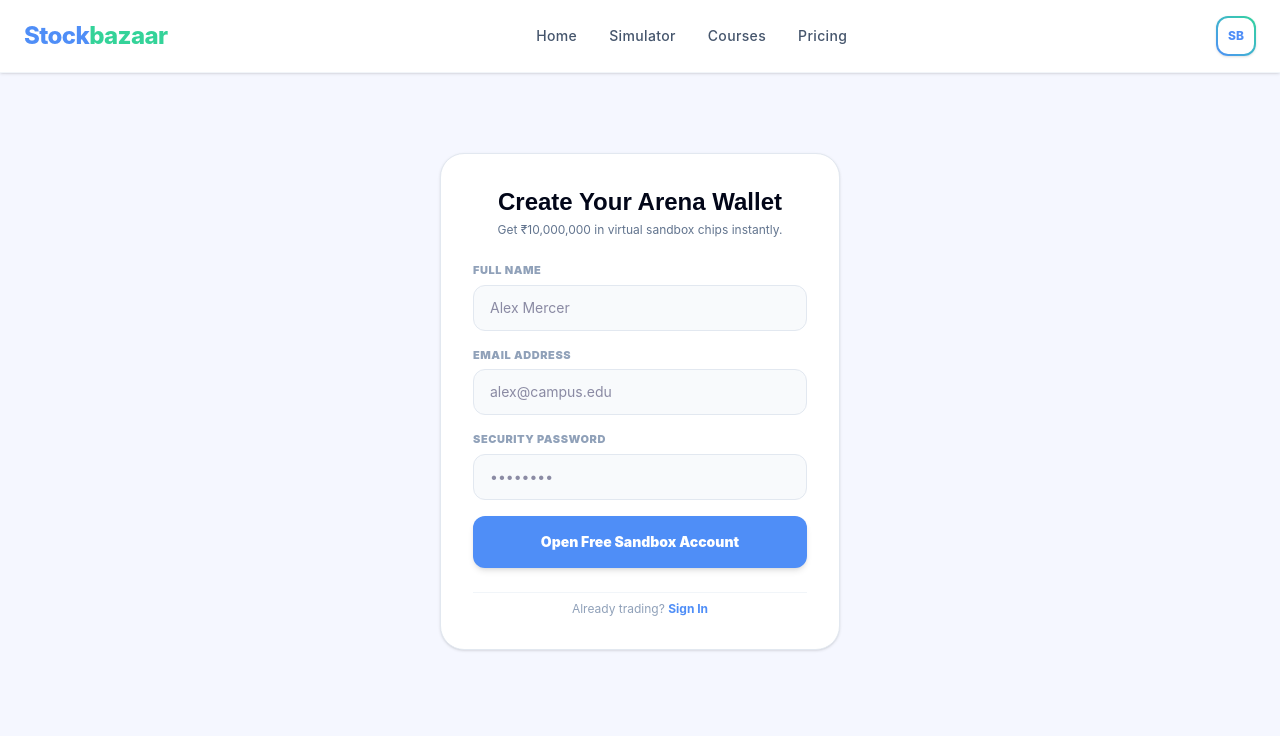
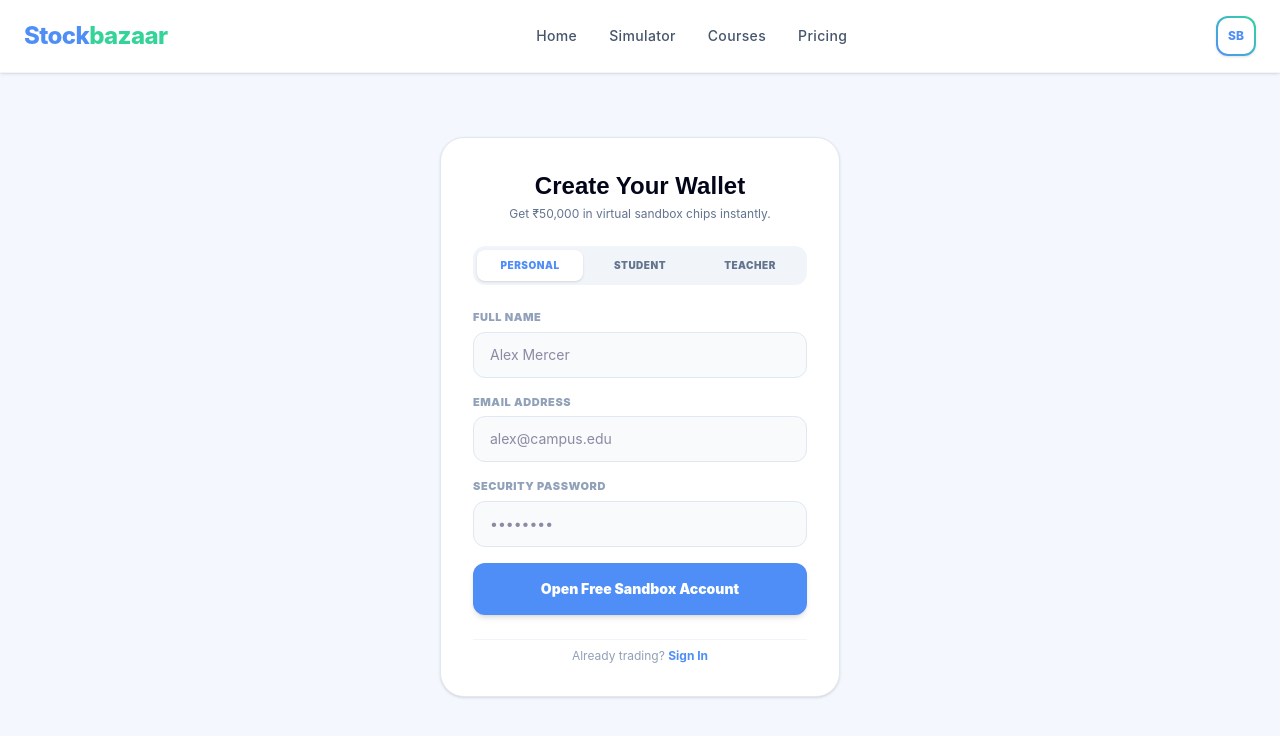
Before and after one commit to Chipkar879/stockbazaar, a Next.js app: page /signup in a window 1280 px wide. Shown: the top 736 px of the page. Built offline with nearby package versions, Linux system fonts and the light colour scheme.

Commit message:
feat: implement customized 3 track authentication routing with a 50k sandbox baseline

```diff
--- a/app/api/auth/signup/route.js
+++ b/app/api/auth/signup/route.js
@@ -1,26 +1,45 @@
 import { NextResponse } from 'next/server';
+import { supabase } from '@/lib/supabase';
 
 export async function POST(request) {
   try {
-    const { name, email, password } = await request.json();
+    const { name, email, password, role, schoolCode } = await request.json();
 
-    // 1. Simple validation checks
-    if (!name || !email || !password) {
-      return NextResponse.json({ error: 'All fields are strictly required.' }, { status: 400 });
+    if (!name || !email || !password || !role) {
+      return NextResponse.json({ error: 'All primary fields are required.' }, { status: 400 });
     }
 
-    // 2. Placeholder space for Database Handshake (MongoDB, Supabase, Prisma, etc.)
-    // For now, we simulate a perfect sandbox creation step:
-    console.log(`Setting up arena profile for: ${email}`);
+    // 1. Create a secure login account inside Supabase Auth
+    const { data: authData, error: authError } = await supabase.auth.signUp({
+      email,
+      password,
+    });
 
-    // Return success to client frontend
-    return NextResponse.json({
-      success: true,
-      message: 'User registered in cluster successfully.',
-      startingBalance: 10000000
-    }, { status: 201 });
+    if (authError) {
+      return NextResponse.json({ error: authError.message }, { status: 400 });
+    }
+
+    // 2. Insert custom parameters directly into your database profiles spreadsheet
+    const { error: profileError } = await supabase
+      .from('profiles')
+      .insert([
+        {
+          id: authData.user.id,
+          name,
+          email,
+          role: role, // 'personal', 'student', or 'teacher'
+          school_id: role !== 'personal' ? (schoolCode || null) : null,
+          wallet_balance: 50000 // Standardized to your target ₹50,000 trading allocation
+        }
+      ]);
+
+    if (profileError) {
+      return NextResponse.json({ error: profileError.message }, { status: 400 });
+    }
+
+    return NextResponse.json({ success: true }, { status: 201 });
 
   } catch (error) {
-    return NextResponse.json({ error: 'Internal system registry error.' }, { status: 500 });
+    return NextResponse.json({ error: 'Internal system registry failure.' }, { status: 500 });
   }
 }
--- a/app/signup/page.js
+++ b/app/signup/page.js
@@ -4,7 +4,8 @@ import Link from 'next/link';
 import Navbar from '@/components/Navbar';
 
 export default function Signup() {
-  const [formData, setFormData] = useState({ name: '', email: '', password: '' });
+  const [accountType, setAccountType] = useState('personal'); // Tracks 'personal', 'student', or 'teacher'
+  const [formData, setFormData] = useState({ name: '', email: '', password: '', schoolCode: '' });
   const [status, setStatus] = useState({ loading: false, message: '', success: false });
 
   const handleSubmit = async (e) => {
@@ -15,14 +16,23 @@ export default function Signup() {
       const res = await fetch('/api/auth/signup', {
         method: 'POST',
         headers: { 'Content-Type': 'application/json' },
-        body: JSON.stringify(formData),
+        body: JSON.stringify({
+          name: formData.name,
+          email: formData.email,
+          password: formData.password,
+          role: accountType,
+          schoolCode: accountType !== 'personal' ? formData.schoolCode : null
+        }),
       });
 
       const data = await res.json();
       if (!res.ok) throw new Error(data.error || 'Something went wrong');
 
-      setStatus({ loading: false, message: 'Account created! Redirecting to simulator...', success: true });
-      // Here you can redirect them to /simulator or /dashboard after a brief delay
+      setStatus({
+        loading: false,
+        message: 'Account active! Check your inbox for a secure verification link.',
+        success: true
+      });
     } catch (err) {
       setStatus({ loading: false, message: err.message, success: false });
     }
@@ -32,11 +42,36 @@ export default function Signup() {
     <main className="min-h-screen bg-[#f5f7ff] text-[#1e1b4b] antialiased">
       <Navbar />
 
-      <section className="max-w-md mx-auto px-6 pt-20 pb-12">
+      <section className="max-w-md mx-auto px-6 pt-16 pb-12">
         <div className="bg-white border border-slate-200 rounded-3xl p-8 shadow-sm space-y-6">
           <div className="text-center space-y-1">
-            <h1 className="font-poppins font-black text-2xl text-slate-950">Create Your Arena Wallet</h1>
-            <p className="text-xs text-slate-500">Get ₹10,000,000 in virtual sandbox chips instantly.</p>
+            <h1 className="font-poppins font-black text-2xl text-slate-950">Create Your Wallet</h1>
+            <p className="text-xs text-slate-500">Get ₹50,000 in virtual sandbox chips instantly.</p>
+          </div>
+
+          {/* TRIPLE TRACK ONBOARDING CONTROLLER */}
+          <div className="grid grid-cols-3 gap-1 bg-slate-100 p-1 rounded-xl">
+            <button
+              type="button"
+              onClick={() => setAccountType('personal')}
+              className={`py-2 text-[10px] font-black uppercase tracking-wider rounded-lg transition-all ${accountType === 'personal' ? 'bg-white text-[#4F8EF7] shadow-sm' : 'text-slate-500 hover:text-slate-800'}`}
+            >
+              Personal
+            </button>
+            <button
+              type="button"
+              onClick={() => setAccountType('student')}
+              className={`py-2 text-[10px] font-black uppercase tracking-wider rounded-lg transition-all ${accountType === 'student' ? 'bg-white text-[#4F8EF7] shadow-sm' : 'text-slate-500 hover:text-slate-800'}`}
+            >
+              Student
+            </button>
+            <button
+              type="button"
+              onClick={() => setAccountType('teacher')}
+              className={`py-2 text-[10px] font-black uppercase tracking-wider rounded-lg transition-all ${accountType === 'teacher' ? 'bg-white text-[#4F8EF7] shadow-sm' : 'text-slate-500 hover:text-slate-800'}`}
+            >
+              Teacher
+            </button>
           </div>
 
           <form onSubmit={handleSubmit} className="space-y-4">
@@ -59,6 +94,19 @@ export default function Signup() {
                 onChange={(e) => setFormData({ ...formData, email: e.target.value })}
               />
             </div>
+
+            {/* CONDITIONAL FIELD FOR INSTITUTION CODES */}
+            {accountType !== 'personal' && (
+              <div className="animate-fadeInFast">
+                <label className="block text-[11px] font-black uppercase text-slate-400 tracking-wider mb-1.5 text-[#4F8EF7]">School Institutional Access Code</label>
+                <input
+                  type="text" required
+                  className="w-full px-4 py-3 bg-blue-50/30 border border-blue-100 rounded-xl text-sm focus:outline-none focus:border-[#4F8EF7] font-mono placeholder:font-sans"
+                  placeholder="e.g. CAMPUS-2026"
+                  onChange={(e) => setFormData({ ...formData, schoolCode: e.target.value })}
+                />
+              </div>
+            )}
 
             <div>
               <label className="block text-[11px] font-black uppercase text-slate-400 tracking-wider mb-1.5">Security Password</label>
--- /dev/null
+++ b/lib/supabase.js
@@ -0,0 +1,10 @@
+import { createClient } from '@supabase/supabase-js';
+
+const supabaseUrl = process.env.NEXT_PUBLIC_SUPABASE_URL || 'https://gfaqalqnrwevpzgxbiws.supabase.co';
+const supabaseAnonKey = process.env.NEXT_PUBLIC_SUPABASE_ANON_KEY || 'eyJhbGciOiJIUzI1NiIsInR5cCI6IkpXVCJ9.eyJpc3MiOiJzdXBhYmFzZSIsInJlZiI6ImdmYXFhbHFucndldnB6Z3hiaXdzIiwicm9sZSI6ImFub24iLCJpYXQiOjE3ODIxOTI2NDksImV4cCI6MjA5Nzc2ODY0OX0.xFLqEc1rI0Ik4mZPFMVYgmzKYn5DfBrv_MvLSpYdzGY';
+
+if (!supabaseUrl || !supabaseAnonKey) {
+  throw new Error('Missing Supabase Environment Credentials.');
+}
+
+export const supabase = createClient(supabaseUrl, supabaseAnonKey);
```
Also changed, not shown: 1 other file (tests, documents, lock files or other folders).
